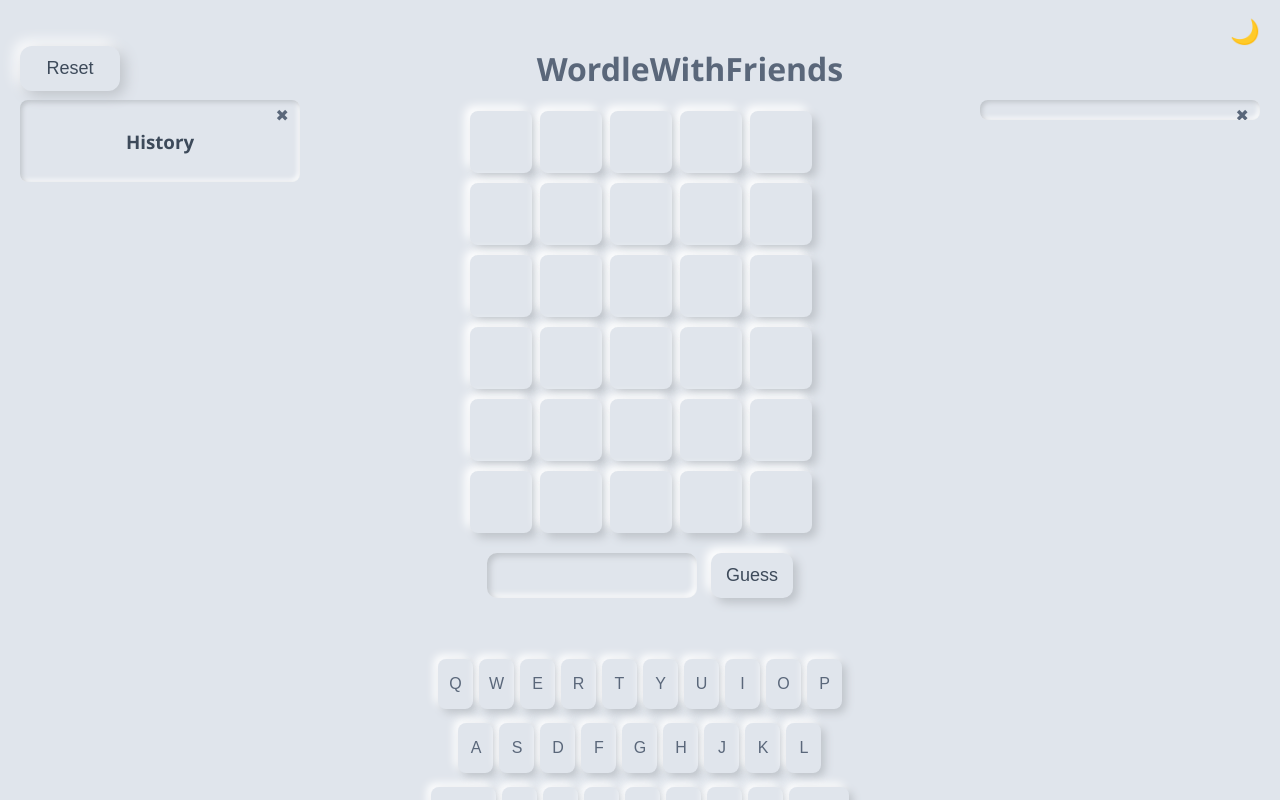
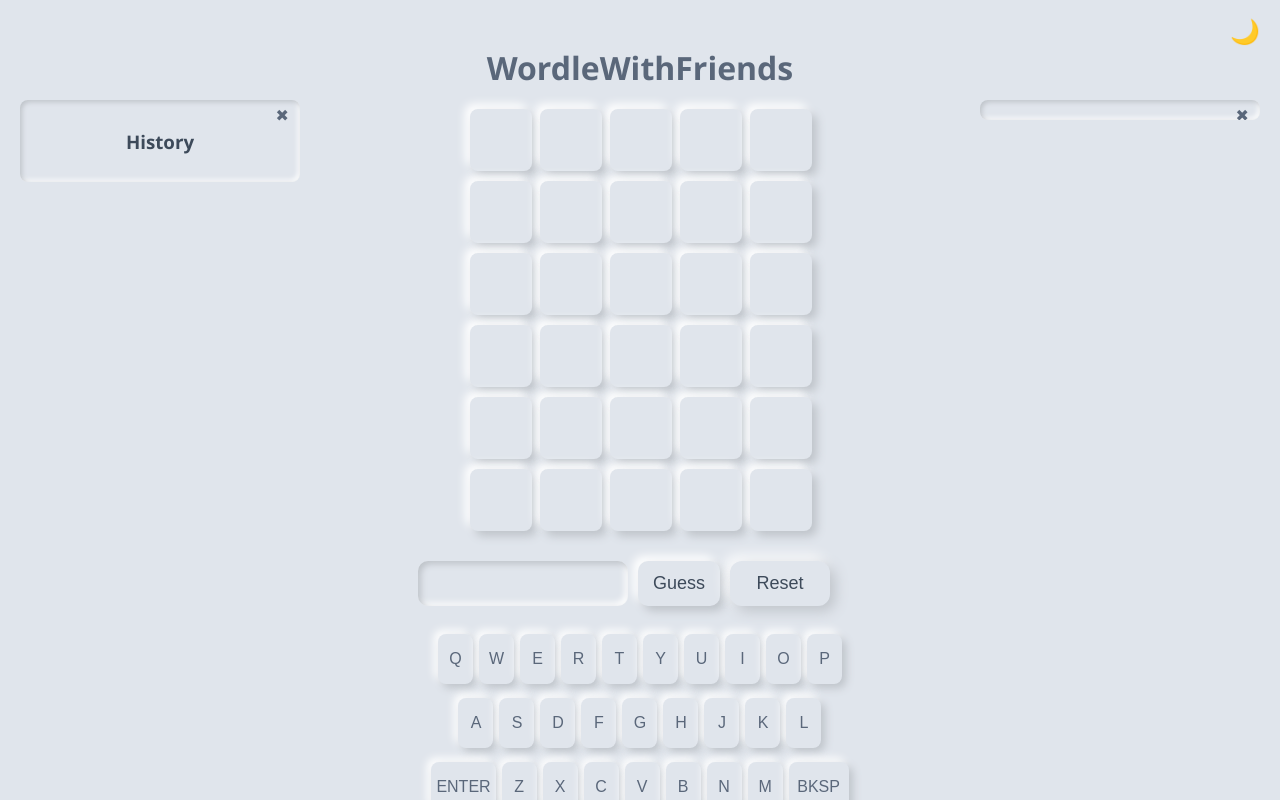
Before and after one commit to deveydtj/WWF, a plain HTML site: page index.html in a window 1280 px wide. Drawn offline with Linux system fonts and the light colour scheme; no server answers.

Commit message:
Move reset button near guess button on desktop

```diff
--- a/index.html
+++ b/index.html
@@ -329,6 +329,13 @@
     }
 
     /* ─── Input & Buttons ─── */
+    #inputArea {
+      display: inline-flex;
+      align-items: center;
+      justify-content: center;
+      margin-bottom: 10px;
+    }
+
     #guessInput,
     #submitGuess {
       border: none;
@@ -471,7 +478,7 @@
     #resetWrapper {
       display: inline-block;
       position: relative;
-      margin-right: 0;
+      margin-left: 10px;
     }
 
     #holdReset {
@@ -763,6 +770,12 @@
       }
 
 
+      #resetWrapper {
+        position: absolute;
+        top: 15px;
+        left: 15px;
+        margin-left: 0;
+      }
       #holdReset {
         width: 70px;
         height: 32px;
@@ -833,12 +846,6 @@
     </div>
 
     <div id="titleBar">
-      <div id="resetWrapper">
-        <button id="holdReset">
-          <span id="holdResetText">Reset</span>
-          <span id="holdResetProgress"></span>
-        </button>
-      </div>
       <h1>WordleWithFriends</h1>
       <button id="optionsToggle" title="More Options">⚙️</button>
     </div>
@@ -849,9 +856,15 @@
     </div>
 
     <!-- Guess Input -->
-    <div>
+    <div id="inputArea">
       <input type="text" id="guessInput" maxlength="5" autocomplete="off" autofocus>
       <button id="submitGuess">Guess</button>
+      <div id="resetWrapper">
+        <button id="holdReset">
+          <span id="holdResetText">Reset</span>
+          <span id="holdResetProgress"></span>
+        </button>
+      </div>
     </div>
 
     <div id="pointsDelta"></div>
```
